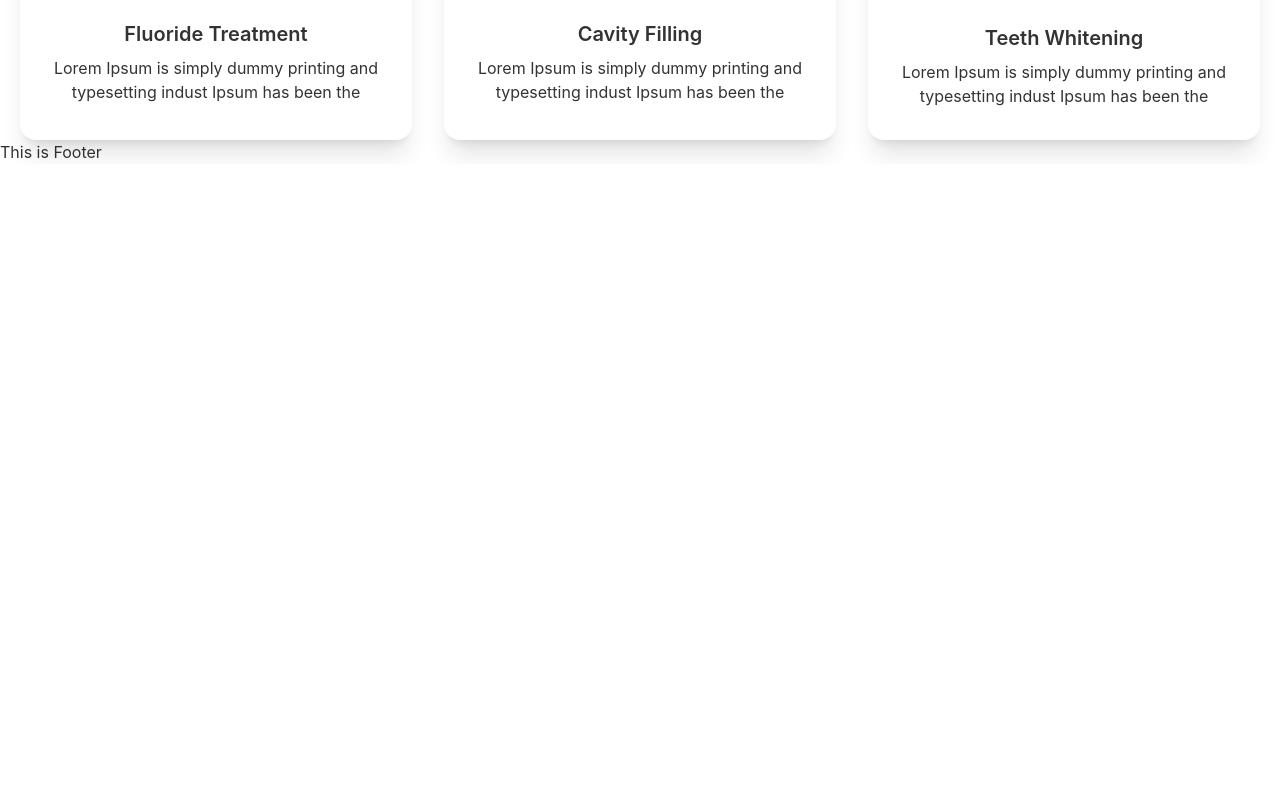
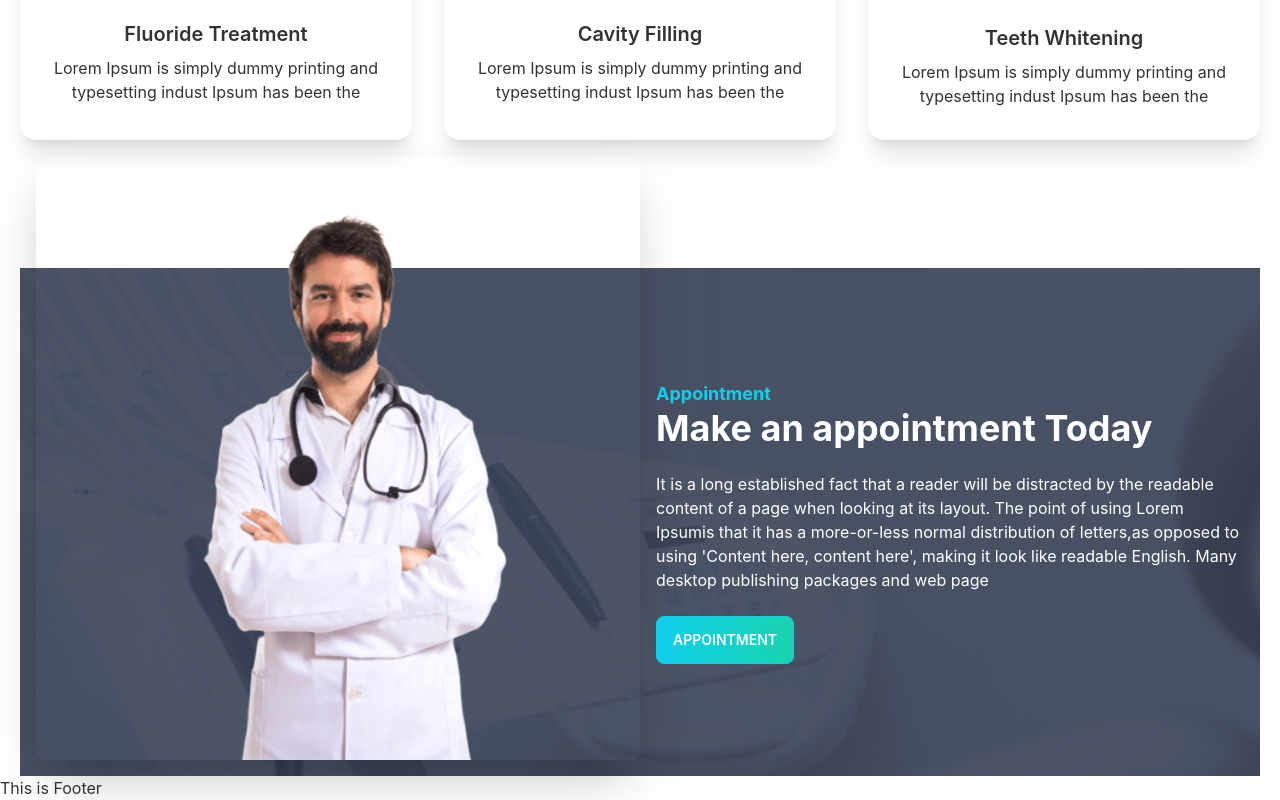
Before and after one commit to ProgrammingHero1/doctors-portal-client-module-78-5, a React (Create React App) app: page / in a window 1280 px wide. Shown: the part 916-1716 px from the top of the page. Before the commit the page ends 1080 px from the top, so only its background shows below. Built offline with nearby package versions, Linux system fonts and the light colour scheme.

Commit message:
make an appointment section

```diff
--- a/src/Pages/Home/Banner/Banner.js
+++ b/src/Pages/Home/Banner/Banner.js
@@ -1,5 +1,6 @@
 import React from 'react';
 import chair from '../../../assets/images/chair.png';
+import PrimaryButton from '../../../components/PrimaryButton/PrimaryButton';
 
 const Banner = () => {
     return (
@@ -9,7 +10,7 @@
                 <div>
                     <h1 className="text-5xl font-bold">Box Office News!</h1>
                     <p className="py-6">Provident cupiditate voluptatem et in. Quaerat fugiat ut assumenda excepturi exercitationem quasi. In deleniti eaque aut repudiandae et a id nisi.</p>
-                    <button className="btn btn-primary bg-gradient-to-r from-primary to-secondary text-white">Get Started</button>
+                    <PrimaryButton>Getting Started</PrimaryButton>
                 </div>
             </div>
         </div>
--- a/src/Pages/Home/Home/Home.js
+++ b/src/Pages/Home/Home/Home.js
@@ -1,6 +1,7 @@
 import React from 'react';
 import Banner from '../Banner/Banner';
 import InfoCards from '../InfoCards/InfoCards';
+import MakeAppointment from '../MakeAppointment/MakeAppointment';
 import Services from '../Services/Services';
 
 const Home = () => {
@@ -9,6 +10,7 @@
             <Banner></Banner>
             <InfoCards></InfoCards>
             <Services></Services>
+            <MakeAppointment></MakeAppointment>
         </div>
     );
 };
--- /dev/null
+++ b/src/Pages/Home/MakeAppointment/MakeAppointment.js
@@ -0,0 +1,28 @@
+import React from 'react';
+import doctor from '../../../assets/images/doctor.png'
+import appointment from '../../../assets/images/appointment.png'
+import PrimaryButton from '../../../components/PrimaryButton/PrimaryButton';
+
+const MakeAppointment = () => {
+    return (
+        <section className='mt-32'
+        style={{
+            background: `url(${appointment})`
+        }}
+            >
+            <div className="hero">
+                <div className="hero-content flex-col lg:flex-row">
+                    <img src={doctor} alt="" className="-mt-32 hidden md:block lg:w-1/2 rounded-lg shadow-2xl" />
+                    <div>
+                        <h4 className='text-lg text-primary font-bold'>Appointment</h4>
+                        <h1 className=" text-white text-4xl font-bold">Make an appointment Today</h1>
+                        <p className="text-white py-6">It is a long established fact that a reader will be distracted by the readable content of a page when looking at its layout. The point of using Lorem Ipsumis that it has a more-or-less normal distribution of letters,as opposed to using 'Content here, content here', making it look like readable English. Many desktop publishing packages and web page</p>
+                        <PrimaryButton>Appointment</PrimaryButton>
+                    </div>
+                </div>
+            </div>
+        </section>
+    );
+};
+
+export default MakeAppointment;
--- /dev/null
+++ b/src/components/PrimaryButton/PrimaryButton.js
@@ -0,0 +1,10 @@
+import React from 'react';
+
+const PrimaryButton = ({children}) => {
+    return (
+        <button
+        className="btn btn-primary bg-gradient-to-r from-primary to-secondary text-white">{children}</button>
+    );
+};
+
+export default PrimaryButton;
```
